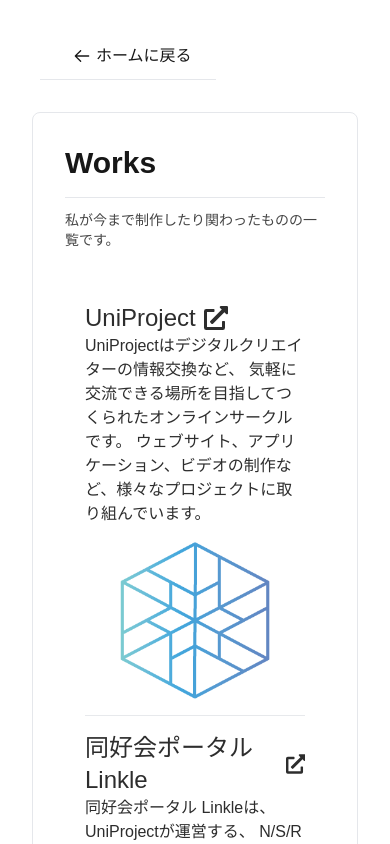
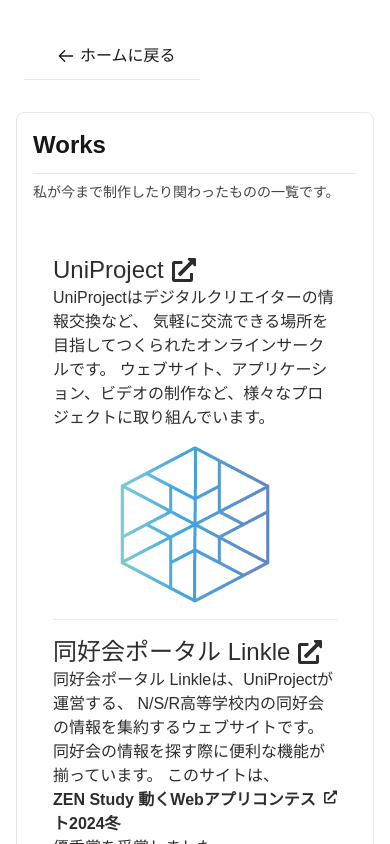
Before and after one commit to yuito-it/yuito.work, a Next.js app: page /about/works in a window 390 px wide. Shown: the top 844 px of the page. Built offline with nearby package versions, Linux system fonts and the light colour scheme.

Commit message:
フレキシブルに

```diff
--- a/src/app/[lang]/about/page.tsx
+++ b/src/app/[lang]/about/page.tsx
@@ -39,7 +39,7 @@
   const dict = await getDictionary(lang);
   return (
     <div className="grid grid-rows-[auto_1fr_auto] min-h-screen bg-background text-foreground">
-      <header className="w-full px-8 py-6">
+      <header className="w-full px-4 sm:px-8 py-6">
         <div className="max-w-5xl mx-auto">
           <Button<"Link">
             href={`/${lang}`}
@@ -49,12 +49,12 @@
           </Button>
         </div>
       </header>
-      <main className="w-full px-8 flex-1">
+      <main className="w-full px-4 sm:px-8 flex-1">
         <div className="max-w-5xl mx-auto">
           <div className="flex flex-col md:flex-row gap-8 items-center justify-center">
-            <div className="flex flex-col gap-6 justify-center md:w-2/3 w-full p-8 rounded-lg border border-foreground/10">
+            <div className="flex flex-col gap-6 justify-center w-full md:w-2/3 p-4 sm:p-8 rounded-lg border border-foreground/10">
               <h1
-                className="text-2xl sm:text-3xl font-bold md:text-left text-center pb-3 border-b border-foreground/[0.08]"
+                className="text-2xl sm:text-3xl font-bold text-center md:text-left pb-3 border-b border-foreground/[0.08]"
                 id="title"
               >
                 About
--- a/src/app/[lang]/contacts/page.tsx
+++ b/src/app/[lang]/contacts/page.tsx
@@ -40,7 +40,7 @@
   const dict = await getDictionary(lang);
   return (
     <div className="grid grid-rows-[auto_1fr_auto] min-h-screen bg-background text-foreground">
-      <header className="w-full px-8 py-6">
+      <header className="w-full px-4 sm:px-8 py-6">
         <div className="max-w-5xl mx-auto">
           <Button<"Link">
             href={`/${lang}`}
@@ -50,12 +50,12 @@
           </Button>
         </div>
       </header>
-      <main className="w-full px-8 flex-1">
+      <main className="w-full px-4 sm:px-8 flex-1">
         <div className="max-w-5xl mx-auto">
           <div className="flex flex-col gap-8 items-center justify-center">
-            <div className="flex flex-col gap-6 justify-center md:w-2/3 w-full p-8 rounded-lg border border-foreground/10">
+            <div className="flex flex-col gap-6 justify-center w-full md:w-2/3 p-4 sm:p-8 rounded-lg border border-foreground/10">
               <h1
-                className="text-2xl sm:text-3xl font-bold md:text-left text-center pb-3 border-b border-foreground/[0.08]"
+                className="text-2xl sm:text-3xl font-bold text-center md:text-left pb-3 border-b border-foreground/[0.08]"
                 id="title"
               >
                 Contact
--- a/src/app/[lang]/page.tsx
+++ b/src/app/[lang]/page.tsx
@@ -56,14 +56,13 @@
   return (
     <div className="grid grid-rows-[auto_1fr_auto] min-h-screen bg-background text-foreground">
       <header className="w-full px-8 py-6">
-        <div className="max-w-5xl mx-auto">
-        </div>
+        <div className="max-w-5xl mx-auto"></div>
       </header>
-      <main className="w-full px-8 flex-1">
+      <main className="w-full px-4 sm:px-8 flex-1">
         <div className="max-w-5xl mx-auto">
           <div className="flex flex-col items-center justify-center min-h-[calc(100vh-240px)]">
-            <div className="flex flex-col md:flex-row gap-8 items-start p-8 rounded-lg border border-foreground/10 backdrop-blur-sm">
-              <div className="relative group md:mt-2">
+            <div className="flex flex-col md:flex-row gap-6 md:gap-8 items-start p-4 sm:p-8 rounded-lg border border-foreground/10 backdrop-blur-sm w-full md:w-auto">
+              <div className="relative group mx-auto md:mx-0">
                 <div className="absolute -inset-1 rounded-full bg-gradient-to-r from-blue-500 to-purple-500 opacity-20 blur transition group-hover:opacity-30"></div>
                 <Image
                   src={"https://avatars.githubusercontent.com/u/132048482?v=4"}
@@ -74,9 +73,12 @@
                   priority
                 />
               </div>
-              <div className="flex flex-col gap-6 text-center md:text-left">
+              <div className="flex flex-col gap-4 md:gap-6 text-center md:text-left w-full">
                 <div className="space-y-2">
-                  <h1 className="text-3xl sm:text-4xl font-bold" id="title">
+                  <h1
+                    className="text-2xl sm:text-3xl md:text-4xl font-bold"
+                    id="title"
+                  >
                     <ruby>
                       {dict.home.name}
                       <rp>(</rp>
@@ -84,7 +86,7 @@
                       <rp>)</rp>
                     </ruby>
                   </h1>
-                  <p className="text-base font-[family-name:var(--font-geist-mono)] opacity-80">
+                  <p className="text-sm sm:text-base font-[family-name:var(--font-geist-mono)] opacity-80">
                     {dict.home.jobs}
                   </p>
                 </div>
--- a/src/app/[lang]/works/page.tsx
+++ b/src/app/[lang]/works/page.tsx
@@ -45,7 +45,7 @@
   const dict = await getDictionary(lang);
   return (
     <div className="grid grid-rows-[auto_1fr_auto] min-h-screen bg-background text-foreground">
-      <header className="w-full px-8 py-6">
+      <header className="w-full px-4 sm:px-8 py-6">
         <div className="max-w-5xl mx-auto">
           <Button<"Link">
             href={`/${lang}`}
@@ -55,21 +55,19 @@
           </Button>
         </div>
       </header>
-      <main className="w-full px-8 flex-1">
+      <main className="w-full px-4 sm:px-8 flex-1">
         <div className="max-w-5xl mx-auto">
-          <div className="flex flex-col gap-4 p-8 rounded-lg border border-foreground/10">
-            <div className="flex flex-col gap-3">
+          <div className="flex flex-col gap-4 p-4 sm:p-8 rounded-lg border border-foreground/10">
+            <div className="flex flex-col gap-2">
               <h1
-                className="text-3xl sm:text-4xl font-bold pb-4 border-b border-foreground/[0.08]"
+                className="text-2xl sm:text-3xl font-bold pb-3 border-b border-foreground/[0.08]"
                 id="title"
               >
                 Works
               </h1>
               <p className="opacity-80 text-sm max-w-2xl">{dict.works.description}</p>
             </div>
-            <div className="opacity-90 pt-4">
-              {dict.works.contents}
-            </div>
+            <div className="opacity-90 pt-4">{dict.works.contents}</div>
           </div>
         </div>
       </main>
```
